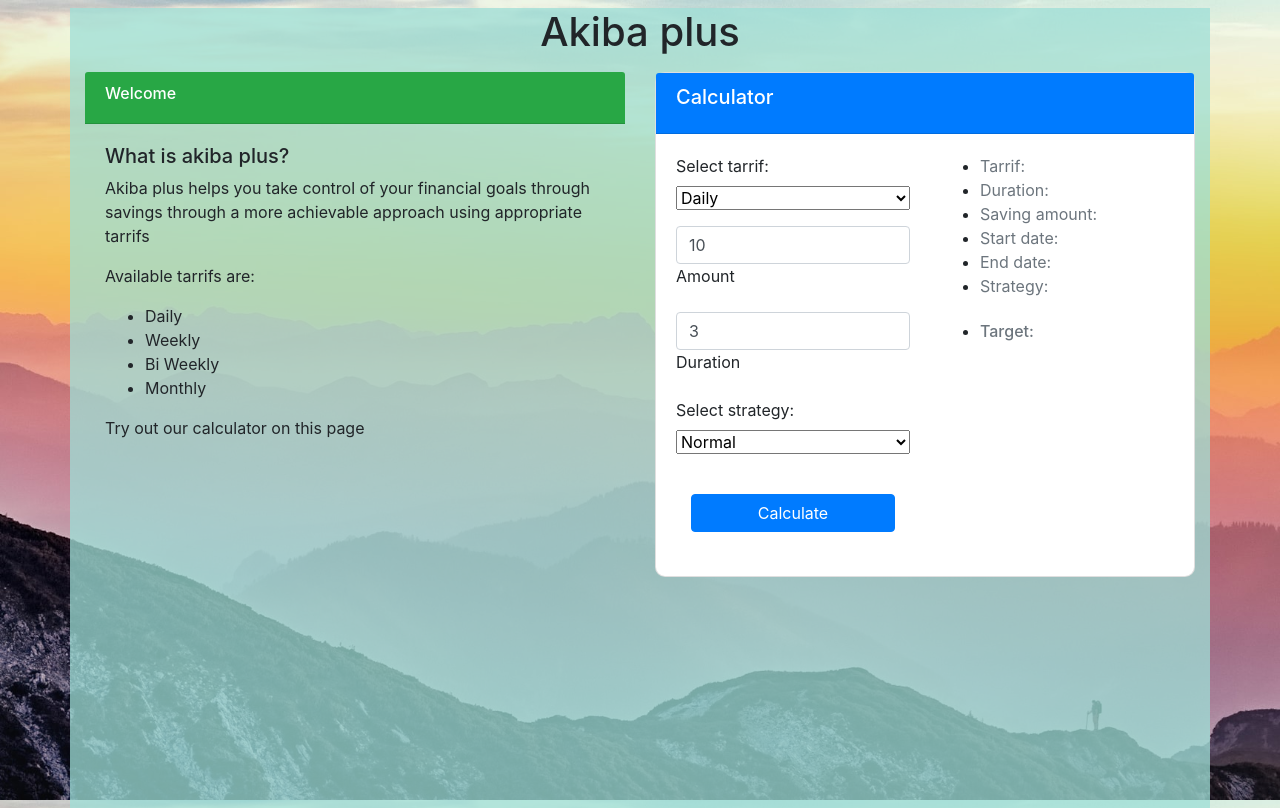
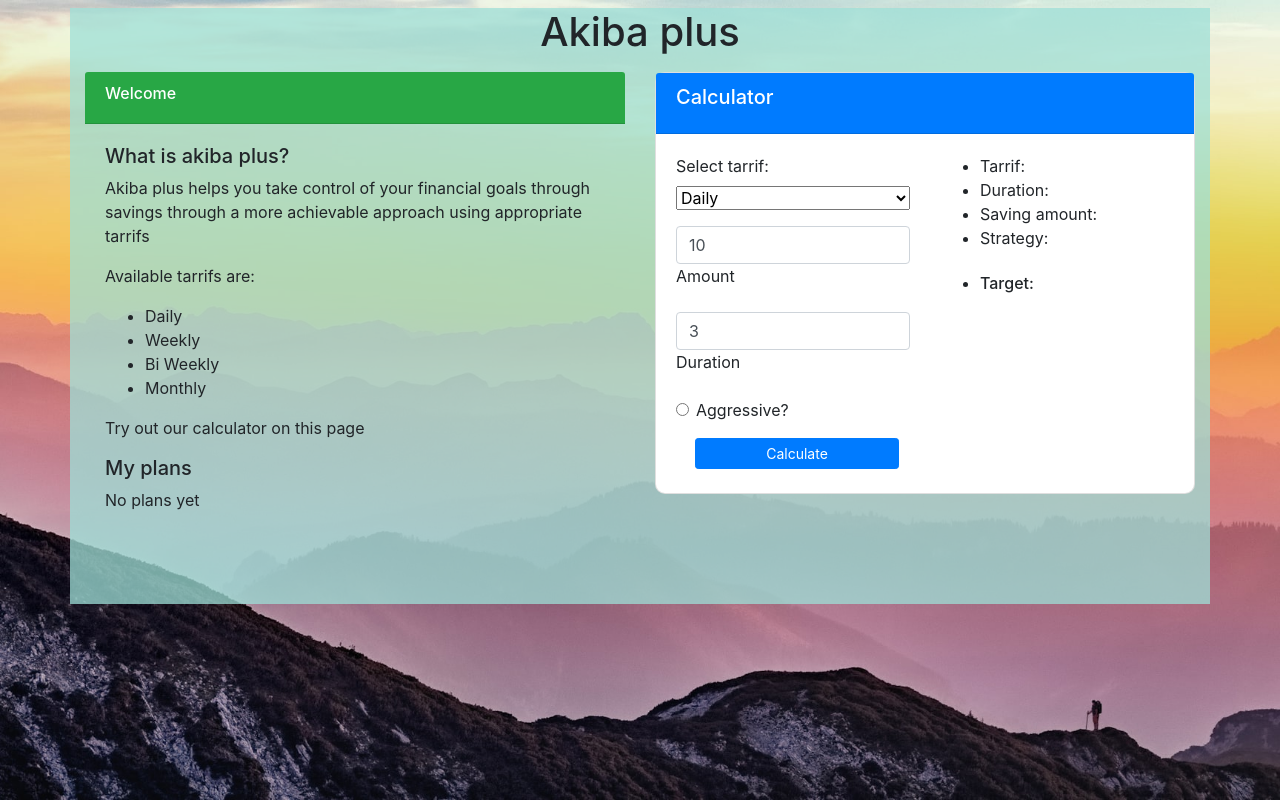
Before and after one commit to briannbig/akiba-plus, an Angular app: page / in a window 1280 px wide. Built offline with nearby package versions, Linux system fonts and the light colour scheme.

Commit message:
display saving plans

```diff
--- a/src/app/components/calculator/calculator.component.html
+++ b/src/app/components/calculator/calculator.component.html
@@ -23,14 +23,22 @@
                         <label for="floatingInput">Duration</label>
                     </div>
                     <div class="form-floating mb-3">
-                        <label for="floatingInput">Select strategy:</label> <br>
-                        <select formControlName="strategy" name="strategy" style="width: 100%;">
-                            <option *ngFor="let strategy of strategies" class="form-control" [value]="strategy">
-                                {{strategy}}</option>
-                        </select>
+                        <div class="form-check">
+                            <label class="form-check-label">
+                                <input type="radio" class="form-check-input" name="" id="" value=""
+                                    [checked]="aggressive" (click)="toggleStrategy()">
+                                Aggressive?
+                            </label>
+                        </div>
+
                     </div>
-                    <div class="col-12 py-4">
-                        <button class="btn btn-primary w-100" type="submit">Calculate</button>
+                    <div class="rpw">
+                        <div class="col-12 w-100 m-1">
+                            <button class="btn w-100 btn-sm btn-primary " type="submit">Calculate</button>
+                        </div>
+                        <div *ngIf="savingPlan" class="col-12 w-100 m-1">
+                            <button class="btn w-100 btn-sm btn-dark " type="reset" (click)="reset()">Reset</button>
+                        </div>
                     </div>
                 </form>
             </div>
@@ -38,17 +46,19 @@
             <div class="col col-md-6 col-sm-12">
 
                 <ul class="fa-ul">
-                    <li><span class="text-muted">Tarrif: </span>{{savingPlan?.savingCycle}}</li>
-                    <li><span class="text-muted">Duration: </span>{{savingPlan?.duration}}</li>
-                    <li><span class="text-muted">Saving amount: </span>{{savingPlan?.amount}}</li>
-                    <li><span class="text-muted">Start date: </span>{{savingPlan?.startdate}}</li>
-                    <li><span class="text-muted">End date: </span>{{savingPlan?.endDate}}</li>
-                    <li><span class="text-muted">Strategy: </span>{{savingPlan?.strategy}}</li>
+                    <li>Tarrif: <span class="text-muted">{{savingPlan?.savingCycle}}</span></li>
+                    <li>Duration: <span class="text-muted">{{savingPlan?.duration}}</span></li>
+                    <li>Saving amount: <span class="text-muted">{{savingPlan?.amount}}</span></li>
+                    <li>Strategy: <span class="text-muted">{{savingPlan?.strategy}}</span></li>
                     <br>
 
-                    <li class="h6"><span class="text-muted">Target: </span>{{savingPlan?.target}}</li>
+                    <li class="h6">Target: <span class="text-muted">{{savingPlan?.target}}</span></li>
 
                 </ul>
+
+                <div *ngIf="savingPlan" class="col-12 py-4">
+                    <button class="btn btn-warning w-100" (click)="createPlan()">Create plan</button>
+                </div>
 
             </div>
         </div>
--- a/src/app/components/calculator/calculator.component.ts
+++ b/src/app/components/calculator/calculator.component.ts
@@ -6,6 +6,7 @@ import { User } from '../../core/models/user';
 import { SavingCycle } from '../../core/models/saving-cycle';
 import { SavingStrategy } from '../../core/models/saving-strategy';
 import { CalculatorService } from '../../core/service/calculator.service';
+import { SavingService } from '../../core/service/saving.service';
 
 @Component({
   selector: 'app-calculator',
@@ -19,42 +20,57 @@ export class CalculatorComponent {
 
   savingPlan: SavingPlan | undefined
   tarrifs = Object.values(SavingCycle)
-  strategies = Object.values(SavingStrategy)
+  strategy: SavingStrategy = SavingStrategy.NORMAL
+  aggressive: boolean = false
 
   calcForm = new FormGroup({
     tarrif: new FormControl(SavingCycle.DAILY, { nonNullable: true }),
     amount: new FormControl(10, { nonNullable: true }),
     duration: new FormControl(3, { nonNullable: true }),
-    strategy: new FormControl(SavingStrategy.NORMAL, { nonNullable: true }),
   })
 
-  constructor(private calculatorService: CalculatorService) { }
+  constructor(private calculatorService: CalculatorService, private savingsService: SavingService) { }
 
 
   calculate() {
-    let user: User = {
+    const user: User = {
       lastName: "",
       firstName: "",
       email: "",
       userName: ""
     }
 
-    let duration = this.calcForm.value.duration!;
-    let amount = this.calcForm.value.amount!;
-    let tarrif = this.calcForm.value.tarrif!;
-    let strategy = this.calcForm.value.strategy!;
+    const duration = this.calcForm.value.duration!;
+    const amount = this.calcForm.value.amount!;
+    const tarrif = this.calcForm.value.tarrif!;
 
-    let target = this.calculatorService.calculateSavingsTargetAmount(strategy, duration, amount
-    )
+    const startdate = new Date()
+
+    const target = this.calculatorService.calculateSavingsTargetAmount(this.strategy, duration, amount)
 
     this.savingPlan = {
       user: user,
       savingCycle: tarrif,
-      strategy: strategy,
+      strategy: this.strategy,
       duration: duration,
       amount: amount,
-      target: target
+      target: target,
+      startdate: startdate,
     }
   }
 
+  reset() {
+    this.savingPlan = undefined
+  }
+
+  createPlan() {
+    this.savingsService.addPlan(this.savingPlan!)
+  }
+
+  toggleStrategy() {
+    this.strategy = this.strategy === SavingStrategy.AGGRESSIVE ?
+      SavingStrategy.NORMAL : SavingStrategy.AGGRESSIVE
+    this.aggressive = this.strategy === SavingStrategy.AGGRESSIVE
+  }
+
 }
--- /dev/null
+++ b/src/app/components/saving-plan-list/saving-plan-list-item.component.html
@@ -0,0 +1,9 @@
+<div class="card mb-1 small p-0">
+    <div class="card-body">
+        <h5 class="card-title">{{savingPlan.savingCycle}}, {{savingPlan.strategy}}</h5>
+        <p class="card-text h6">Target amount: {{savingPlan.target}}</p>
+        <p class="card-text my-0">Starting amount: <span class="text-muted">ksh. {{savingPlan.amount}}</span></p>
+        <p class="card-text my-0">Target amount: <span class="text-muted"> {{savingPlan.target}} </span></p>
+        <p class="card-text"><small class="text-muted">{{savingPlan.startdate?.toDateString()}} - </small></p>
+    </div>
+</div>
--- /dev/null
+++ b/src/app/components/saving-plan-list/saving-plan-list.component.css
@@ -0,0 +1 @@
+.row {box-sizing: border-box;}
--- /dev/null
+++ b/src/app/components/saving-plan-list/saving-plan-list.component.html
@@ -0,0 +1,8 @@
+<p class="h5">My plans</p>
+
+<p *ngIf="savingPlans.length == 0">No plans yet</p>
+<div class="row">
+    <div *ngFor="let planItem of savingPlans" class="col">
+        <app-saving-plan-list-item [savingPlan]="planItem"></app-saving-plan-list-item>
+    </div>
+</div>
--- a/src/app/core/service/saving.service.ts
+++ b/src/app/core/service/saving.service.ts
@@ -12,7 +12,7 @@ export class SavingService {
     return this.savings;
   }
 
-  public addSaving(savingPlan: SavingPlan) {
+  public addPlan(savingPlan: SavingPlan) {
     this.savings.push(savingPlan);
   }
 
--- a/src/app/home/home.component.html
+++ b/src/app/home/home.component.html
@@ -1,4 +1,4 @@
-<div class="container pb-5 vh-100">
+<div class="container pb-5 ">
     <div class="row m-2">
         <h1 class="col col-12 text-center">Akiba plus</h1>
     </div>
@@ -10,6 +10,7 @@
             </div>
 
             <div class="card-body">
+                <div *ngIf="savingPlans.length === 0">
                     <h5>What is akiba plus?</h5>
                     <p>Akiba plus helps you take control of your financial goals through savings through a more
                         achievable approach using appropriate tarrifs</p>
@@ -18,6 +19,12 @@
                         <li *ngFor="let tarrif of tarrifs"><i class="fas fa-check"></i>{{tarrif}}</li>
                     </ul>
                     <p>Try out our calculator on this page</p>
+                </div>
+
+
+                <div class="card-text">
+                    <app-saving-plan-list [savingPlans]="savingPlans"></app-saving-plan-list>
+                </div>
 
 
             </div>
--- a/src/app/home/home.component.ts
+++ b/src/app/home/home.component.ts
@@ -1,19 +1,30 @@
-import { Component } from '@angular/core';
+import { Component, OnInit } from '@angular/core';
 import { CalculatorComponent } from '../components/calculator/calculator.component';
 import { CommonModule } from '@angular/common';
 import { SavingCycle } from '../core/models/saving-cycle';
+import { SavingPlanListComponent } from '../components/saving-plan-list/saving-plan-list.component';
+import { SavingService } from '../core/service/saving.service';
+import { SavingPlan } from '../core/models/saving-plan';
 
 
 @Component({
   selector: 'app-home',
   standalone: true,
-  imports: [CalculatorComponent, CommonModule],
+  imports: [CalculatorComponent, CommonModule, SavingPlanListComponent],
   templateUrl: './home.component.html',
   styleUrl: './home.component.css'
 })
-export class HomeComponent {
+export class HomeComponent implements OnInit {
+  tarrifs: SavingCycle[] = Object.values(SavingCycle)
 
-  tarrifs: SavingCycle[] = Object.values(SavingCycle)
+  savingPlans: SavingPlan[] = []
+
+  constructor(private savingsService: SavingService) { }
+  ngOnInit(): void {
+    this.savingPlans = this.savingsService.getSavings()
+  }
+
+
 
 
 }
```
Also changed, not shown: src/app/components/saving-plan-list/saving-plan-list.component.ts (added, +31 -0 lines), 1 other file (tests, documents, lock files or other folders). Lines whose indentation alone changed are shown as unchanged.
